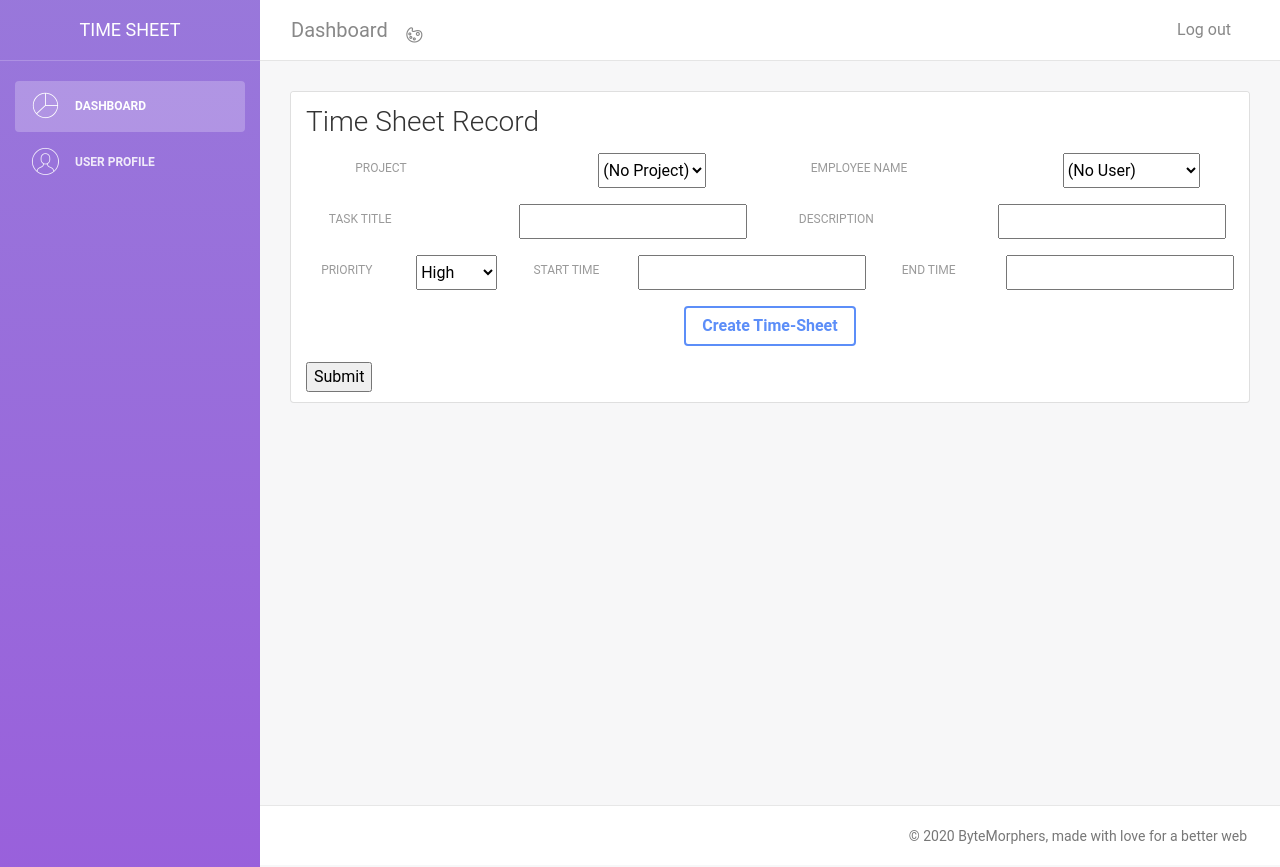
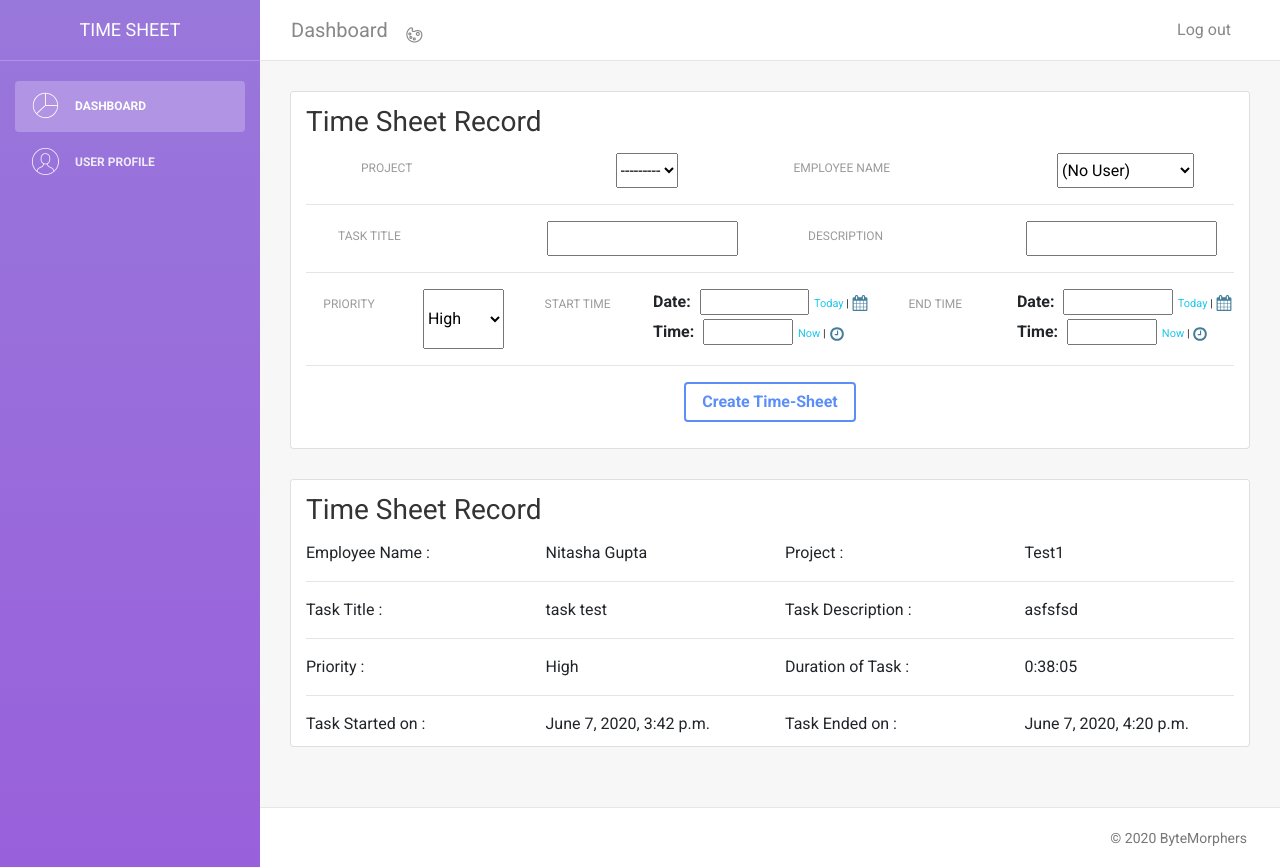
Before and after one commit to amitdubey428/timeSheet, a Django app: page /memberDashboard/ in a window 1280 px wide. Run offline with Django 3.2, Linux system fonts and the light colour scheme; data comes from the database, SQL or seed files in the repository; both versions use the stored data as it was after the commit; style sheets or scripts are compiled from the project's sources; some libraries are stand-ins or nearby versions.

Commit message:
Created cards, datetime left

```diff
--- a/templates/timeSheetApp/dashboard.html
+++ b/templates/timeSheetApp/dashboard.html
@@ -18,7 +18,17 @@
 
 <head>
     {% load static %}
+    {{ form.media }}
+    {% load mathfilters %}
+    <script type="text/javascript" src="/jsi18n/"></script>
+    <script type="text/javascript" src="{% static 'admin/js/core.js' %}"></script>
+    <script type="text/javascript" src="{% static 'admin/js/admin/RelatedObjectLookups.js' %}"></script>
+    <script type="text/javascript" src="{% static 'admin/js/calendar.js' %}"></script>
+    <script type="text/javascript" src="{% static 'admin/js/admin/DateTimeShortcuts.js' %}"></script>
 
+    <link rel="stylesheet" type="text/css" href="{% static 'admin/css/forms.css' %}"/>
+    <link rel="stylesheet" type="text/css" href="{% static 'admin/css/base.css' %}"/>
+    <link rel="stylesheet" type="text/css" href="{% static 'admin/css/widgets.css' %}"/>
     <meta charset="utf-8" />
     <link rel="apple-touch-icon" sizes="76x76" href="{% static 'timeSheetApp/assets/img/apple-icon.png' %}">
     <link rel="icon" type="image/png" href="{% static 'timeSheetApp/assets/img/favicon.ico' %}">
@@ -109,35 +119,28 @@
 
                                         <div class="form-group row justify-content-around">
                                             <label for="project" class="col-lg-2 col-form-label">Project</label>
-                                            <!-- <div class="dropdown">
-                                                <button class="btn btn-secondary dropdown-toggle" type="button" id="dropdownMenuButton" data-toggle="dropdown" aria-haspopup="true" aria-expanded="false">
-                                                    Select Project
-                                                </button>
-                                                <div class="dropdown-menu" aria-labelledby="dropdownMenuButton">
-                                                    {% for projects in projectNames %}
-                                                        <a class="dropdown-item" >{{projects.project_title}}</a>
-                                                    {% endfor %}
-                                                </div>
-                                            </div>         -->
                                             {{form.project}}
 
-                                            <label for="user" class="col-lg-2 col-form-label ">Employee Name</label>
+                                            <label for="user" class="col-lg-2 col-form-label">Employee Name</label>
                                             {{form.user}}
                                         </div>
+                                    <hr>
                                         <div class="form-group row justify-content-around">
                                             <label for="task_title" class="col-lg-2 col-form-label">Task Title</label>
                                             {{form.task_title}}
-                                            <label for="task_description" class="col-lg-2 col-form-label ">Description</label>
+                                            <label for="task_description" class="col-lg-2 col-form-label">Description</label>
                                             {{form.task_description}}
                                         </div>
+                                     <hr>
                                         <div class="form-group row justify-content-around">
                                             <label for="priority" class="col-lg-1 col-form-label">Priority</label>
                                             {{form.priority}}
-                                            <label for="start_time" class="col-lg-1 col-form-label">Start Time</label>
+                                            <label for="starting_time" class="col-lg-1 col-form-label">Start Time</label>
                                             {{form.starting_time}}
-                                            <label for="end_time" class="col-lg-1 col-form-label">End Time</label>
+                                            <label for="ending_time" class="col-lg-1 col-form-label">End Time</label>
                                             {{form.ending_time}}
                                         </div>
+                                        <hr>
                                         <div class="form-group row justify-content-around">
                                             <div class="offset-md-2">
                                                 <button type="submit" class="btn btn-primary">
@@ -145,10 +148,99 @@
                                                 </button>
                                             </div>
                                         </div>
-                                        <input type="submit" value="Submit">
                                     </form>
                                 </div>
                             </div>
+                        </div>
+                    </div>
+                    <div class="row">
+                        <div class="col">
+                            {% if timeSheetData %}
+                                {% for sheet in timeSheetData %}
+                                    <div class="card">
+                                        <div class="card-header">
+                                            <h3 class="card-title">
+                                                Time Sheet Record
+                                            </h5>
+                                        </div>
+                                        <div class="card-body">
+                                            <div class="row">
+                                                <div class="col-md-3">
+                                                    Employee Name :
+                                                </div>
+                                                <div class="col-md-3">
+                                                    {{sheet.user}}
+                                                </div>
+                                                <div class="col-md-3">
+                                                    Project :
+                                                </div>
+                                                <div class="col-md-3">
+                                                    {{sheet.project}}
+                                                </div>
+                                            </div>
+                                            <hr>
+                                            <div class="row">
+                                                <div class="col-md-3">
+                                                    Task Title :
+                                                </div>
+                                                <div class="col-md-3">
+                                                    {{sheet.task_title}}
+                                                </div>
+                                                <div class="col-md-3">
+                                                    Task Description :
+                                                </div>
+                                                <div class="col-md-3">
+                                                    {{sheet.task_description}}
+                                                </div>
+                                            </div>
+                                            <hr>
+                                            <div class="row">
+                                                <div class="col-md-3">
+                                                    Priority :
+                                                </div>
+                                                <div class="col-md-3">
+                                                    {% if sheet.priority == "H" %}
+                                                        High
+                                                    {% elif sheet.priority == "L" %}
+                                                        Low
+                                                    {% elif sheet.priority == "M" %}
+                                                        Medium
+                                                    {% endif %}
+                                                </div>
+                                                <div class="col-md-3">
+                                                    Duration of Task :
+                                                </div>
+                                                <div class="col-md-3">
+                                                    {{ sheet.ending_time|sub:sheet.starting_time }}
+                                                </div>
+                                            </div>
+                                            <hr>
+                                            <div class="row">
+                                                <div class="col-md-3">
+                                                    Task Started on :
+                                                </div>
+                                                <div class="col-md-3">
+                                                    {{sheet.starting_time}}
+                                                </div>
+                                                <div class="col-md-3">
+                                                    Task Ended on :
+                                                </div>
+                                                <div class="col-md-3">
+                                                    {{sheet.ending_time}}
+                                                </div>
+                                            </div>
+                                        </div>
+                                    </div>
+                                {% endfor %}
+                            {% else %}
+                                <div class="card">
+                                    <div class="card-header">
+                                        <h3 class="card-title">
+                                            No Time Sheet to display
+                                        </h5>
+                                    </div>
+                                </div>
+                            {% endif %}
                         </div>
                     </div>
                 </div>
@@ -161,7 +253,7 @@
                             <script>
                                 document.write(new Date().getFullYear())
                             </script>
-                            ByteMorphers</a>, made with love for a better web
+                            ByteMorphers</a>
                         </p>
                     </nav>
                 </div>
--- a/timeSheet/settings.py
+++ b/timeSheet/settings.py
@@ -41,6 +41,7 @@ INSTALLED_APPS = [
     'django.contrib.messages',
     'django.contrib.staticfiles',
     'timeSheetApp',
+    'mathfilters',
 ]
 
 MIDDLEWARE = [
--- a/timeSheet/urls.py
+++ b/timeSheet/urls.py
@@ -16,10 +16,12 @@ Including another URLconf
 from django.contrib import admin
 from django.urls import path
 from timeSheetApp import views
+from django.views.i18n import JavaScriptCatalog
 
 urlpatterns = [
     path('admin/', admin.site.urls),
     path('',views.index),
     path('memberDashboard/',views.memberDash),
     path('memberDashboard/user',views.users),
+    path('jsi18n/', JavaScriptCatalog.as_view(), name='javascript-catalog'),
 ]
--- a/timeSheetApp/forms.py
+++ b/timeSheetApp/forms.py
@@ -1,6 +1,6 @@
 from django import forms
-# from datetimepicker.widgets import DateTimePicker
-
+from django.contrib.admin.widgets import AdminSplitDateTime
+from django.forms import SplitDateTimeField
 
 from .models import Project,User,Timesheet
 
@@ -11,7 +11,7 @@ class timeSheetForm(forms.Form):
         ('M','Medium'),
         ('L','Low'),
     ]
-    project = forms.ModelChoiceField(queryset=Project.objects.all(), empty_label="(No Project)")
+    project = forms.ModelChoiceField(queryset=Project.objects.all())
     user = forms.ModelChoiceField(queryset=User.objects.all(), empty_label="(No User)")
     task_title = forms.CharField(max_length=250)
     task_description = forms.CharField(widget=forms.TextInput({}))
@@ -19,5 +19,5 @@ class timeSheetForm(forms.Form):
         max_length=1,
         widget=forms.Select(choices=PRIORITY_STATUS),
     )
-    starting_time = forms.DateTimeField()
-    ending_time = forms.DateTimeField()
+    starting_time = forms.SplitDateTimeField(widget=AdminSplitDateTime())
+    ending_time = forms.SplitDateTimeField(widget=AdminSplitDateTime())
--- a/timeSheetApp/views.py
+++ b/timeSheetApp/views.py
@@ -2,6 +2,7 @@ from django.shortcuts import render
 from django.http import Http404
 
 
+from .models import Timesheet,Project,User
 from .forms import timeSheetForm
 
 # Create your views here.
@@ -9,16 +10,28 @@ def index(request):
     return render(request,'timeSheetApp/index.html')
 
 def memberDash(request):
-    if request.method == 'POST':
-        form = timeSheetForm(request.POST)
-        if form.is_valid():
-            return render(request,'timeSheetApp/dashboard.html')
-    else:
-        form = timeSheetForm()
+    form = timeSheetForm()
+    timeSheetData = Timesheet.objects.filter(user=1)
     context={
         'form':form,
+        'timeSheetData':timeSheetData
     }
-    return render(request,'timeSheetApp/dashboard.html',context)
+    if request.method == 'POST':
+        newTimeSheet = Timesheet()
+        newTimeSheet.project = Project.objects.get(pk=request.POST["project"])
+        newTimeSheet.user =  User.objects.get(pk=request.POST["user"])
+        newTimeSheet.task_title = request.POST["task_title"]
+        newTimeSheet.task_description = request.POST["task_description"]
+        newTimeSheet.priority = request.POST["priority"]
+        newTimeSheet.starting_time = request.POST["starting_time"]
+        newTimeSheet.ending_time = request.POST["ending_time"]
+
+        newTimeSheet.save()
+
+        return render(request,'timeSheetApp/dashboard.html',context)
+    else:
+
+        return render(request,'timeSheetApp/dashboard.html',context)
 
 def users(request):
     return render(request,'timeSheetApp/user.html')
```
Also changed, not shown: db.sqlite3.
